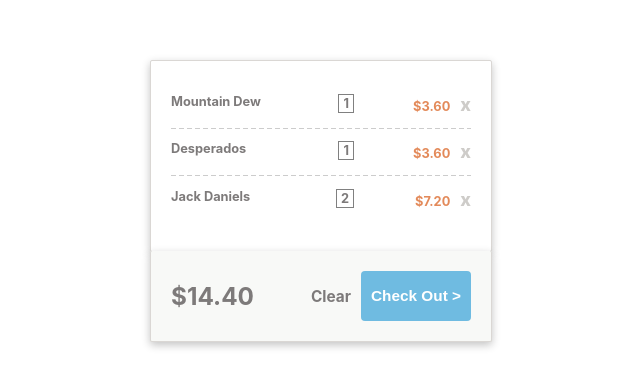
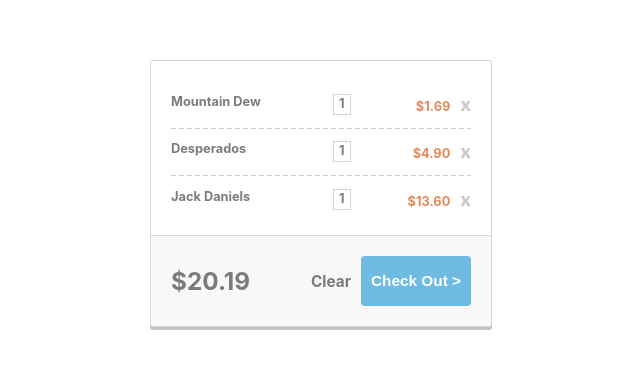
Before and after one commit to yasboyman/mmt, a React (Create React App) app: page / in a window 1280 px wide. Shown: the part 140-526 px from the top of the page, without its empty margins (319-959 px from the left). Built offline with nearby package versions, Linux system fonts and the light colour scheme.

Commit message:
added reset functionality, css changes, updated readme

```diff
--- a/src/basket/index.css
+++ b/src/basket/index.css
@@ -2,12 +2,13 @@
   display: flex;
   flex-direction: column;
   width: 300px;
-    height: 150px;
+  height: 134px;
   font-size: 0.8em;
   font-weight: bold;
   padding: 20px;
   background-color: white;
   border: solid 1px #dad7d4;
   border-radius: 2px;
-    box-shadow: rgba(0, 0, 0, 0.24) 0px 3px 8px;
+  box-shadow: rgba(0, 0, 0, 0.24) 0px 3px 0px;
+  overflow: scroll;
 }
--- a/src/basket/index.jsx
+++ b/src/basket/index.jsx
@@ -2,28 +2,10 @@
 import "./index.css";
 import Items from "../items";
 import Total from "../total";
+import { data } from "../data/data";
 
 const Basket = () => {
-  const [items, setItems] = useState([
-    {
-      id: 1,
-      name: "Mountain Dew",
-      amount: 1,
-      price: 3.6,
-    },
-    {
-      id: 2,
-      name: "Desperados",
-      amount: 1,
-      price: 3.6,
-    },
-    {
-      id: 3,
-      name: "Jack Daniels",
-      amount: 2,
-      price: 3.6,
-    },
-  ]);
+  const [items, setItems] = useState(data);
 
   console.log(items);
 
@@ -39,6 +21,10 @@
     setItems((state) => {
       return state.filter((item) => item.id !== id);
     });
+  };
+
+  const onReset = () => {
+    setItems(data);
   };
 
   return (
@@ -58,7 +44,7 @@
           );
         })}
       </div>
-      <Total items={items} />
+      <Total items={items} onReset={onReset} />
     </>
   );
 };
--- /dev/null
+++ b/src/data/data.js
@@ -0,0 +1,20 @@
+export const data = [
+  {
+    id: 1,
+    name: "Mountain Dew",
+    amount: 1,
+    price: 1.69,
+  },
+  {
+    id: 2,
+    name: "Desperados",
+    amount: 1,
+    price: 4.9,
+  },
+  {
+    id: 3,
+    name: "Jack Daniels",
+    amount: 1,
+    price: 13.6,
+  },
+];
--- a/src/items/index.css
+++ b/src/items/index.css
@@ -3,6 +3,7 @@
   flex-direction: row;
   justify-content: flex-end;
   color: #7d7a7a;
+  overflow: scroll;
 }
 
 .item_name {
@@ -16,18 +17,33 @@
   align-items: baseline;
 }
 
+.priceAndAmount_container {
+  display: flex;
+  flex-direction: row;
+  width: 138px;
+  justify-content: space-between;
+}
+
 .remove_btn {
   color: #ceccc9;
   margin-left: 10px;
   font-size: large;
   font-weight: 800;
+  cursor: pointer;
+}
+
+.remove_btn:hover {
+  color: rgba(84, 243, 243, 0.3);
 }
 
 .amount_box {
-  border: 1px grey solid;
-  padding: 1px 4px;
-  margin-right: 117px;
-  position: absolute;
+  border: 1px rgb(214, 212, 209) solid;
+  padding: 1px 5px;
+  cursor: pointer;
+}
+
+.amount_box:hover {
+  border: 1px solid lightskyblue;
 }
 
 hr {
--- a/src/items/index.jsx
+++ b/src/items/index.jsx
@@ -8,16 +8,19 @@
     <div className="basket">
       <div className="items_container">
         <p className="item_name">{name} </p>
-        <p className="amount_box" onClick={()=> onAdd(id)}>{amount} </p>
-        <p className="price">
-          ${price} <span  className="remove_btn" onClick={() => onRemove(id)}>x</span>
-        </p>
+        <aside className="priceAndAmount_container">
+          <p className="amount_box" onClick={() => onAdd(id)}>
+            {amount}{" "}
+          </p>
+          <p className="price">
+            ${price}{" "}
+            <span className="remove_btn" onClick={() => onRemove(id)}>
+              x
+            </span>
+          </p>
+        </aside>
       </div>
-      { !lastItem && <hr className="dotted"/>}
-      {/*{lastItem && <aside className="total_container">*/}
-      {/*  <p className="total_price">$12.99</p>*/}
-
-      {/*</aside>}*/}
+      {!lastItem && <hr className="dotted" />}
     </div>
   );
 };
--- a/src/total/index.css
+++ b/src/total/index.css
@@ -10,9 +10,9 @@
   font-weight: bold;
   padding: 20px;
   border: solid 1px #dad7d4;
-  border-radius: 2px;
-  box-shadow: rgba(0, 0, 0, 0.24) 0px 3px 8px;
-  margin-top: -1px;
+  border-radius: 0 0 3px 3px;
+  border-top: solid 1px #dad7d4;
+  box-shadow: rgba(0, 0, 0, 0.24) 0px 3px 0px;
   border-top: none;
   background-color: #f8f9f7;
 }
@@ -28,17 +28,27 @@
 }
 
 .checkout_btn {
-    color:white;
+  color: white;
   font-size: 1.2em;
   font-weight: bold;
   background-color: #6fbbe1;
-    border:none;
+  border: none;
   border-radius: 4px;
   padding: 0 10px;
-    height:50px;
+  height: 50px;
+  cursor: pointer;
+}
+
+.checkout_btn:hover {
+  background-color: #5089a5;
 }
 
 .clear_btn {
   font-size: 1.2em;
   margin-right: 10px;
+  cursor: pointer;
 }
+
+.clear_btn:hover {
+  color: black;
+}
--- a/src/total/index.jsx
+++ b/src/total/index.jsx
@@ -1,7 +1,7 @@
 import React from "react";
 import "./index.css";
 
-const Total = ({ items }) => {
+const Total = ({ items, onReset }) => {
   const totalItems = () => {
     const total = items.reduce((acc, i) => acc + i.price * i.amount, 0);
     return total.toFixed(2);
@@ -9,15 +9,18 @@
   totalItems();
 
   console.log("items", items);
-  return <div className="total_container">
-   <p className="total_amount">${totalItems()}</p>
+  return (
+    <div className="total_container">
+      <p className="total_amount">${totalItems()}</p>
 
-    <aside className="checkout_btn_container">
-      <p className="clear_btn">Clear</p>
-      <button className="checkout_btn">Check Out ></button>
-    </aside>
-  </div>;
-
+      <aside className="checkout_btn_container">
+        <p className="clear_btn" onClick={() => onReset()}>
+          Clear
+        </p>
+        <button className="checkout_btn">Check Out ></button>
+      </aside>
+    </div>
+  );
 };
 
 export default Total;
```
Also changed, not shown: src/App.css (+6 -6 lines), src/App.js (line endings or trailing spaces), 1 other file (tests, documents, lock files or other folders). Lines whose indentation alone changed are shown as unchanged.
